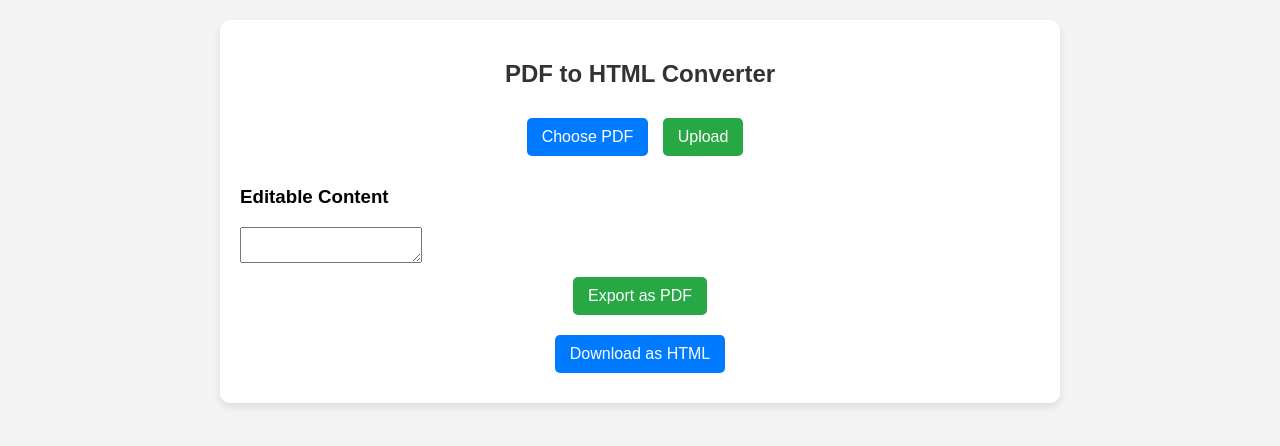
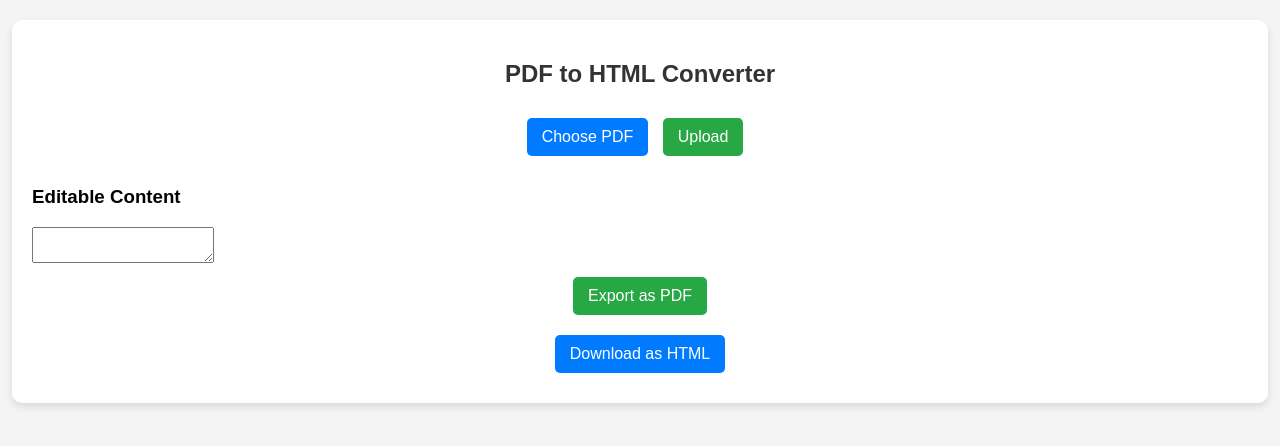
Before and after one commit to pq36/pdf_Editor, a Flask app: page / in a window 1280 px wide. Shown: the top 446 px of the page. Run offline with Flask 3, Linux system fonts and the light colour scheme; some libraries are stand-ins or nearby versions.

Commit message:
Update index.html

```diff
--- a/templates/index.html
+++ b/templates/index.html
@@ -24,7 +24,7 @@
             padding: 20px;
             border-radius: 10px;
             box-shadow: 0 4px 8px rgba(0, 0, 0, 0.1);
-            max-width: 800px;
+            max-width: 95%;
             width: 100%;
             margin: 20px auto;
             text-align: center;
```
